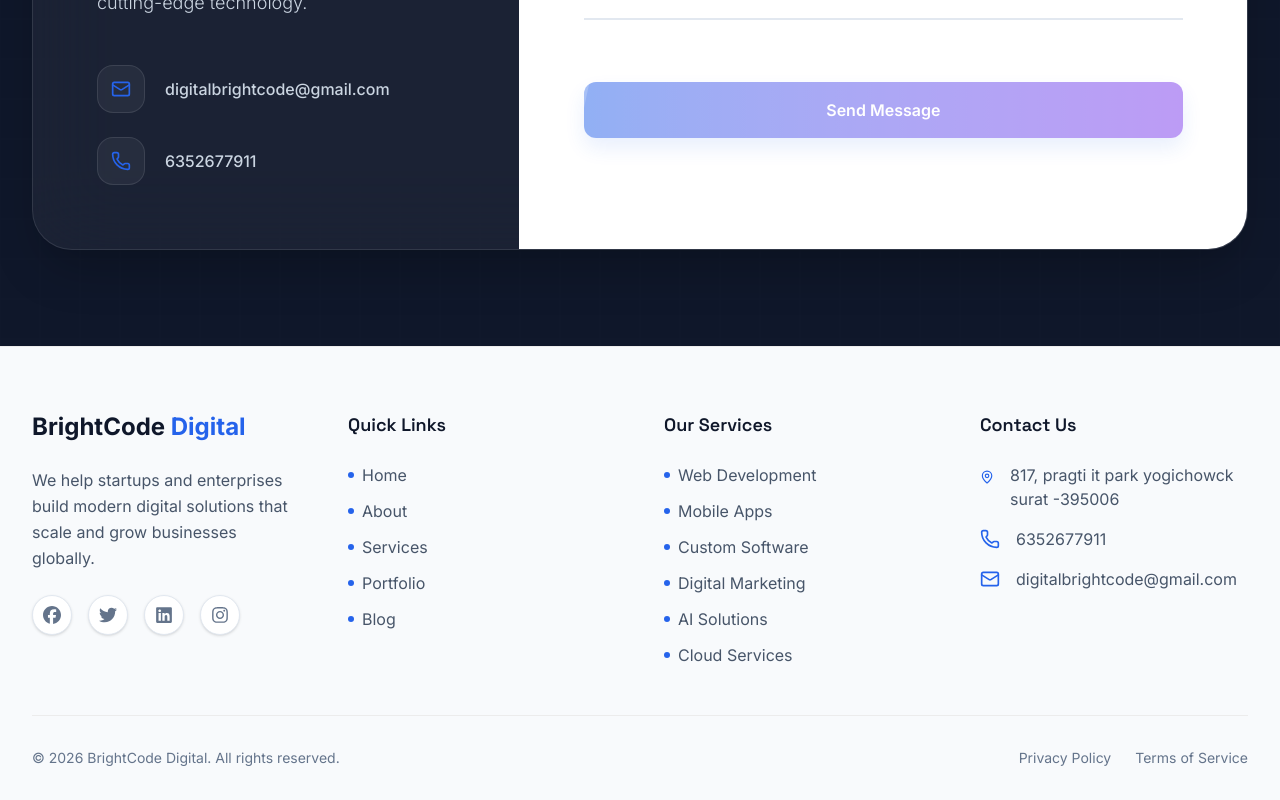
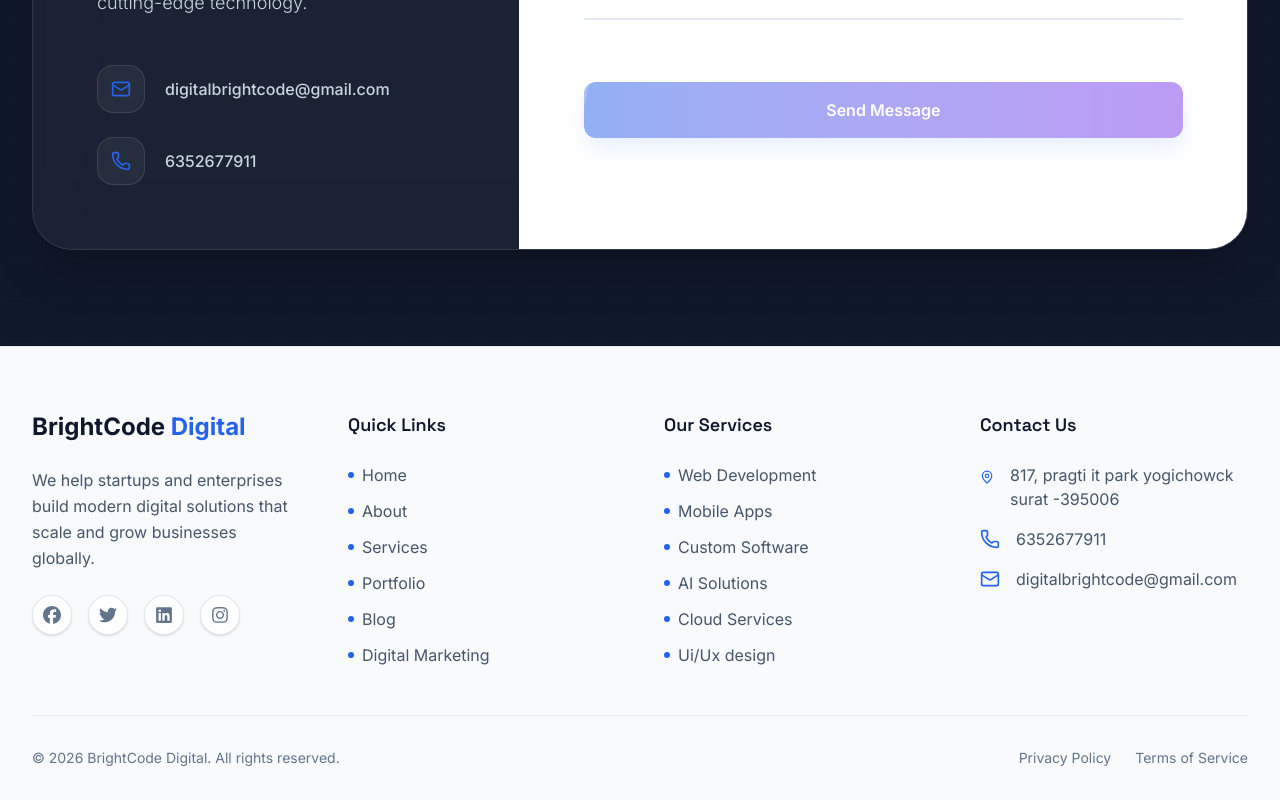
Before and after one commit to Brightcode1/brightcode1-, a React (Vite) app: page / in a window 1280 px wide. Shown: the part 8382-9182 px from the top of the page. Built offline with nearby package versions, Linux system fonts and the light colour scheme.

Commit message:
change footer

```diff
--- a/src/components/Footer.jsx
+++ b/src/components/Footer.jsx
@@ -43,7 +43,8 @@ const Footer = () => {
                 { name: 'About', path: '/about' },
                 { name: 'Services', path: '/services' },
                 { name: 'Portfolio', path: '/portfolio' },
-                { name: 'Blog', path: '/blog' }
+                { name: 'Blog', path: '/blog' },
+                { name: 'Digital Marketing', path: '/digital-marketing' }
               ].map((link) => (
                 <li key={link.name}>
                   <Link to={link.path} className="text-gray-600 hover:text-primary transition-colors flex items-center gap-2">
@@ -59,7 +60,7 @@ const Footer = () => {
           <div>
             <h3 className="text-dark text-lg font-semibold mb-6">Our Services</h3>
             <ul className="space-y-3">
-              {['Web Development', 'Mobile Apps', 'Custom Software', 'Digital Marketing', 'AI Solutions', 'Cloud Services'].map((item) => (
+              {['Web Development', 'Mobile Apps', 'Custom Software', 'AI Solutions', 'Cloud Services', 'Ui/Ux design  '].map((item) => (
                 <li key={item}>
                   <Link to="/digital-marketing" className="text-gray-600 hover:text-primary transition-colors flex items-center gap-2">
                     <span className="w-1.5 h-1.5 rounded-full bg-primary"></span>
```
